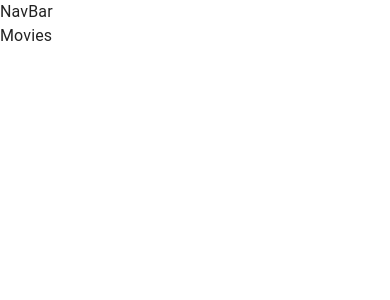
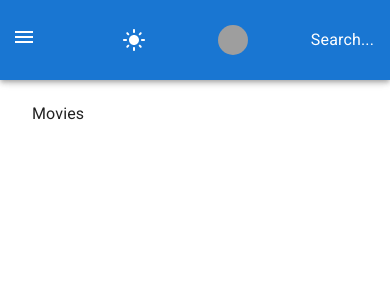
Before and after one commit to AhmadHRai/bytestream-tmdb, a React (Create React App) app: page / in a window 390 px wide. Shown: the top 300 px of the page. Built offline with nearby package versions, Linux system fonts and the light colour scheme; grey boxes are pictures that could not be loaded.

Commit message:
initial navbar 21 38

```diff
--- a/public/index.html
+++ b/public/index.html
@@ -8,6 +8,7 @@
     <meta name="description" content="Byte Stream for the latest movie information" />
     <link rel="apple-touch-icon" href="%PUBLIC_URL%/logo192.png" />
     <link rel="manifest" href="%PUBLIC_URL%/manifest.json" />
+    <link rel="stylesheet" href="https://fonts.googleapis.com/css?family=Roboto:300,400,500,700&display=swap" />
     <title>Byte Stream</title>
   </head>
   <body>
--- a/src/components/App.jsx
+++ b/src/components/App.jsx
@@ -6,10 +6,21 @@ import { Actors, MovieInformation, Movies, NavBar, Profile } from './index';
 
 function App() {
   return (
-    <div>
+    <div
+      style={{
+        display: 'flex',
+        height: '100%',
+      }}
+    >
       <CssBaseline />
       <NavBar />
-      <main>
+      <main
+        style={{
+          flexGrow: '1',
+          padding: '2rem',
+        }}
+      >
+        <div style={{ height: '70px' }} />
         <Routes>
           <Route exact path="/movie/:id" element={<MovieInformation />} />
           <Route exact path="/actors/:id" element={<Actors />} />
--- a/src/components/NavBar/NavBar.jsx
+++ b/src/components/NavBar/NavBar.jsx
@@ -1,7 +1,78 @@
 import React from 'react';
+import { AppBar, IconButton, Toolbar, Drawer, Button, Avatar, useMediaQuery } from '@mui/material';
+import { Menu, AccountCircle } from '@mui/icons-material';
+import DarkModeIcon from '@mui/icons-material/DarkMode';
+import LightModeIcon from '@mui/icons-material/LightMode';
+import { Link } from 'react-router-dom';
+import { useTheme } from '@mui/material/styles';
 
 function NavBar() {
-  return <div>NavBar</div>;
+  const isMobile = useMediaQuery('(max-width:600px)');
+  const theme = useTheme();
+  const isAuthenticated = true;
+  return (
+    <>
+      <AppBar position="fixed">
+        <Toolbar
+          sx={{
+            height: '80px',
+            display: 'flex',
+            justifyContent: 'space-between',
+            marginLeft: { sm: 240 },
+            flexWrap: { xs: 'wrap', sm: 'nowrap' },
+          }}
+        >
+          {isMobile && (
+            <IconButton
+              color="inherit"
+              edge="start"
+              style={{ outline: 'none' }}
+              // onClick={() => setMobileOpen((prevMobileOpen) => !prevMobileOpen)}
+              sx={{
+                marginRight: 2, // Equivalent to theme.spacing(2)
+                display: { xs: 'block', sm: 'none' }, // Display block on xs and none on sm and up
+              }}
+            >
+              <Menu />
+            </IconButton>
+          )}
+          <IconButton color="inherit" sx={{ ml: 1 }} onClick={() => {}}>
+            {theme.palette.mode === 'dark' ? <DarkModeIcon /> : <LightModeIcon />}
+          </IconButton>
+          {!isMobile && 'Search...'}
+          <div>
+            {!isAuthenticated ? (
+              <Button color="inherit" onClick={() => {}}>
+                Login &nbsp; <AccountCircle />
+              </Button>
+            ) : (
+              <Button
+                color="inherit"
+                component={Link}
+                to="/profile/:id"
+                sx={{
+                  '&:hover': {
+                    color: 'white',
+                    textDecoration: 'none',
+                  },
+                }}
+                onClick={() => {}}
+              >
+                {!isMobile && <>My Movies &nbsp;</>}
+                <Avatar
+                  style={{ width: 30, height: 30 }}
+                  alt="Profile"
+                  src="https://cdn.pixabay.com/photo/2016/08/08/09/17/avatar-1577909_960_720.png"
+                />
+              </Button>
+            )}
+          </div>
+          {isMobile && 'Search...'}
+        </Toolbar>
+      </AppBar>
+      <div />
+    </>
+  );
 }
 
 export default NavBar;
--- a/src/index.js
+++ b/src/index.js
@@ -1,13 +1,16 @@
 import React from 'react';
 import ReactDOM from 'react-dom/client';
 import { BrowserRouter } from 'react-router-dom';
+import { createTheme, ThemeProvider } from '@mui/material';
 import App from './components/App';
+
+const theme = createTheme({});
 
 const root = ReactDOM.createRoot(document.getElementById('root'));
 root.render(
-  <React.StrictMode>
+  <ThemeProvider theme={theme}>
     <BrowserRouter>
       <App />
     </BrowserRouter>
-  </React.StrictMode>
+  </ThemeProvider>
 );
```
